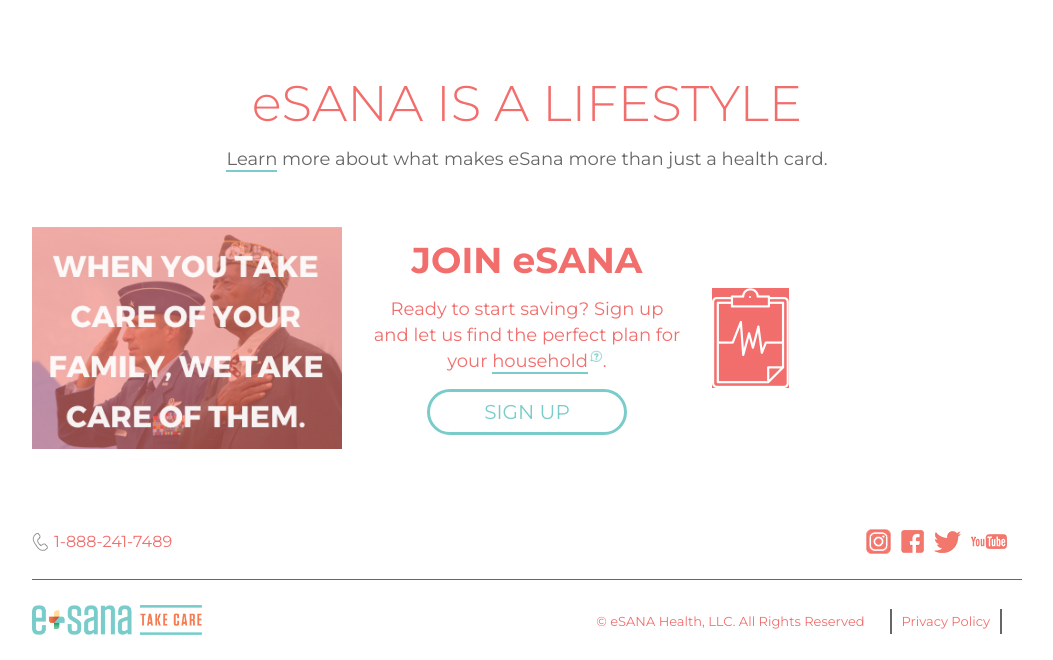
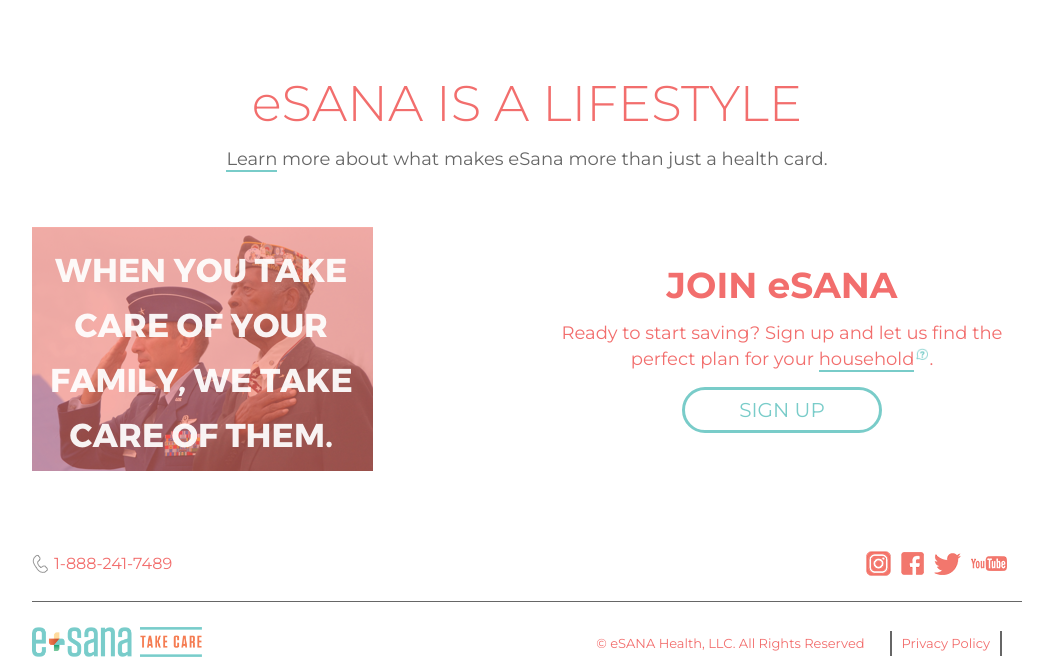
Before and after one commit to btc-brasstackscollective/eSana, a PHP site: template templates/home.html.twig in a window 1280 px wide. Shown: the part 3067-3727 px from the top of the page, without its empty margins (113-1166 px from the left). Before the commit the page ends 3702 px from the top, so only its background shows below. Run offline with PHP 8.4, Linux system fonts and the light colour scheme; the template is opened without the code that fills it, so the values that code supplies are empty; some libraries are stand-ins or nearby versions.

Commit message:
home page update

```diff
--- a/templates/home.html.twig
+++ b/templates/home.html.twig
@@ -255,11 +255,11 @@
 			</div>
 
 			<div class="sign_up_callout_container row center_align va-item">
-				<div class="col-md-4 col-xs-12">
+				<div class="col-md-6 col-xs-12">
 					<a href="/mission"><img src="{{ baseUrl }}/assets/img/home/img-home-vet-photo.png" class="img-responsive" /></a>
 				</div>
 
-				<div class="col-md-4 col-xs-12 content_section text-center">
+				<div class="col-md-6 col-xs-12 content_section text-center">
 					<h2>JOIN eSANA</h2>
 
 					<p>Ready to start saving? Sign up and let us find the perfect plan for your <span class="tool_tip" data-tool-tip="eSana believes that health care access shouldn’t be limited to immediate family. Now, a household can include extended family and roommates.">household</span>.</p>
@@ -269,9 +269,9 @@
 					</div>
 				</div>
 
-				<div class="col-md-4 col-xs-12">
+				<!-- <div class="col-md-4 col-xs-12">
 					<img src="{{ baseUrl }}/assets/img/home/img-icon-clipboard.jpg" class="img-responsive" />
-				</div>
+				</div> -->
 			</div>
 		</div>
 	</div>
```
